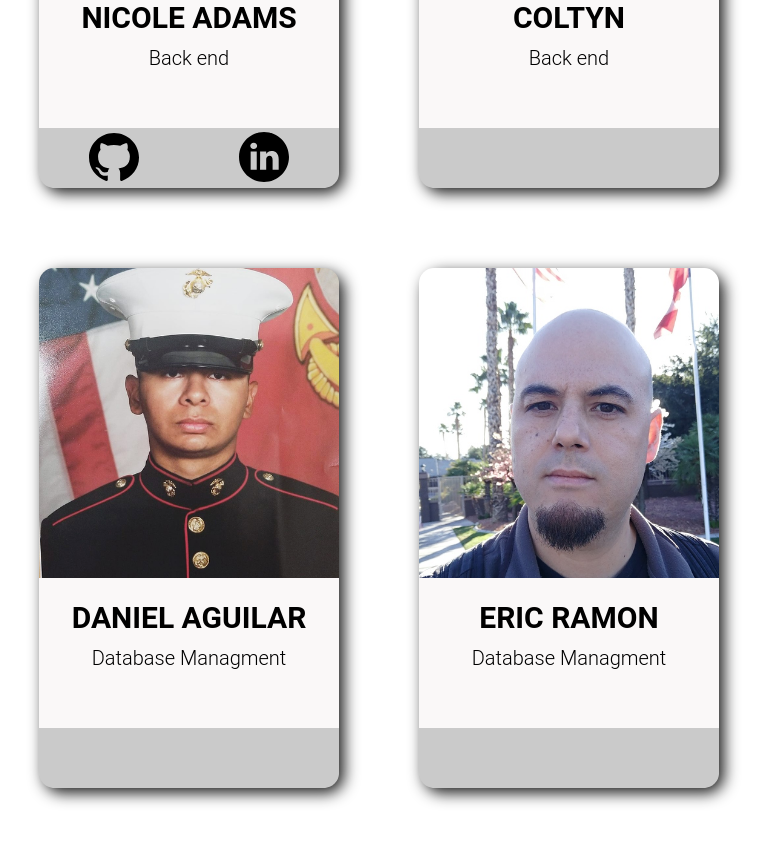
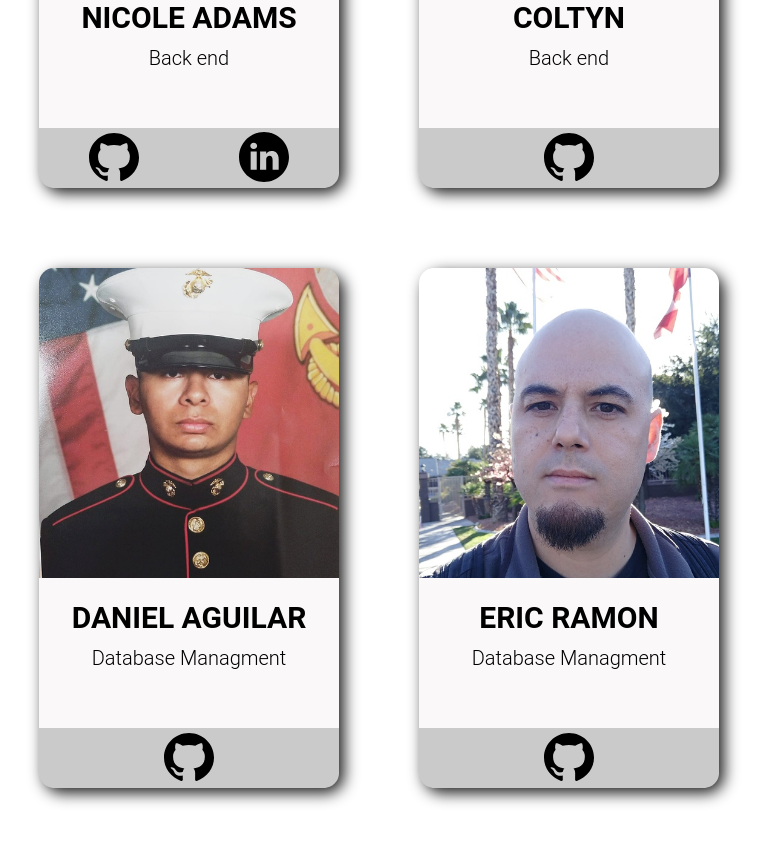
Before and after one commit to post-here-subreddit-picker/landing-page, a plain HTML site: page about.html in a window 1280 px wide. Shown: the part 2408-3252 px from the top of the page, without its empty margins (261-1028 px from the left). Drawn offline with Linux system fonts and the light colour scheme.

Commit message:
added all githubs links

```diff
--- a/about.html
+++ b/about.html
@@ -147,6 +147,7 @@
                         <!-- TEXT -->
                     </div>
                     <div class="member-social">
+                        <a href="https://github.com/coltynw"><img src="img/svg/github-image.svg" alt="github"></a>
                     </div>
                 </div>
                 <!-- END OF MEMBER -->
@@ -161,6 +162,7 @@
                         <!-- TEXT -->
                     </div>
                     <div class="member-social">
+                        <a href="https://github.com/aguilargallardo"><img src="img/svg/github-image.svg" alt="github"></a>
                     </div>
                 </div>
                 <!-- END OF MEMBER -->
@@ -175,6 +177,7 @@
                         <!-- TEXT -->
                     </div>
                     <div class="member-social">
+                        <a href="https://github.com/nephylum"><img src="img/svg/github-image.svg" alt="github"></a>
                     </div>
                 </div>
                 <!-- END OF MEMBER -->
```
